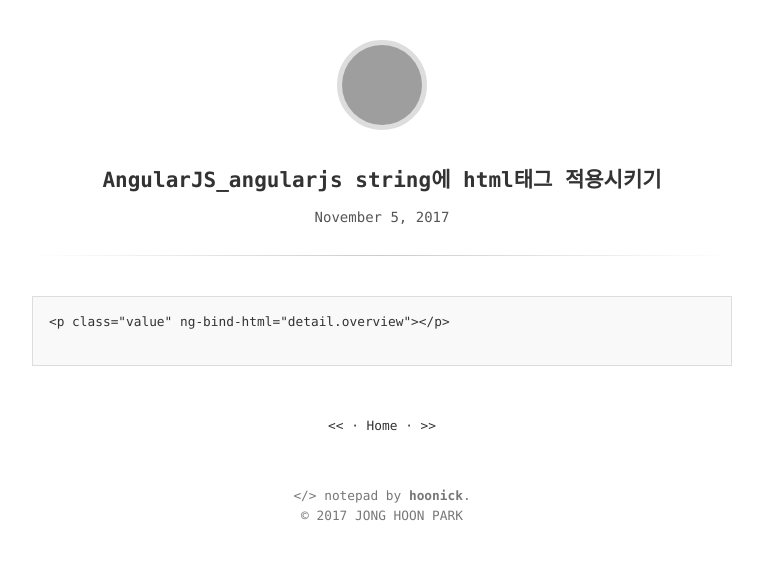
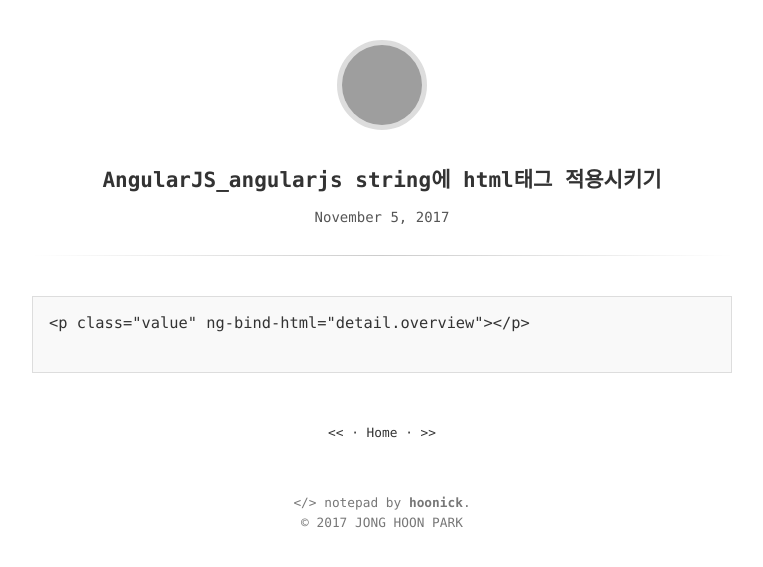
Before and after one commit to hoonick91/-old-choonick.github.io, a Jekyll site: the page built from _posts/2017-11-05-angularJS-string에-html태그-적용시키기.md, in a window 1280 px wide. Shown: the top 567 px of the page, without its empty margins (258-1021 px from the left). Built offline with Jekyll 4.4.1, drawn with Linux system fonts in a browser that asks for light colours; grey boxes are pictures that could not be loaded.

Commit message:
font-size

```diff
--- a/_sass/main.scss
+++ b/_sass/main.scss
@@ -162,7 +162,7 @@
   border: 1px solid #ddd;
   padding: 1rem;
   code {
-    font-size: 100%;
+    font-size: 120% !important;
     color: inherit;
     background-color: transparent;
     padding: 0;
```
